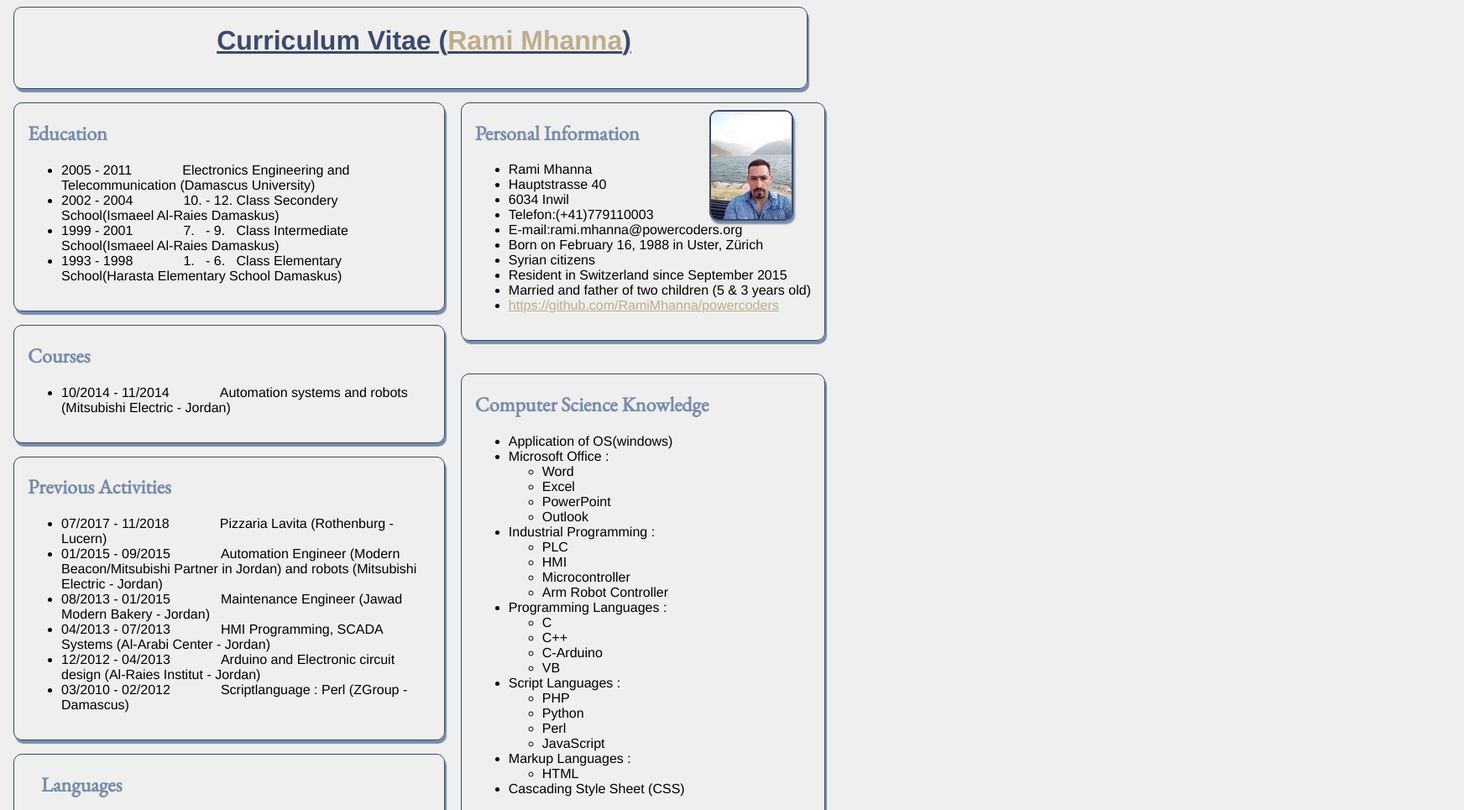
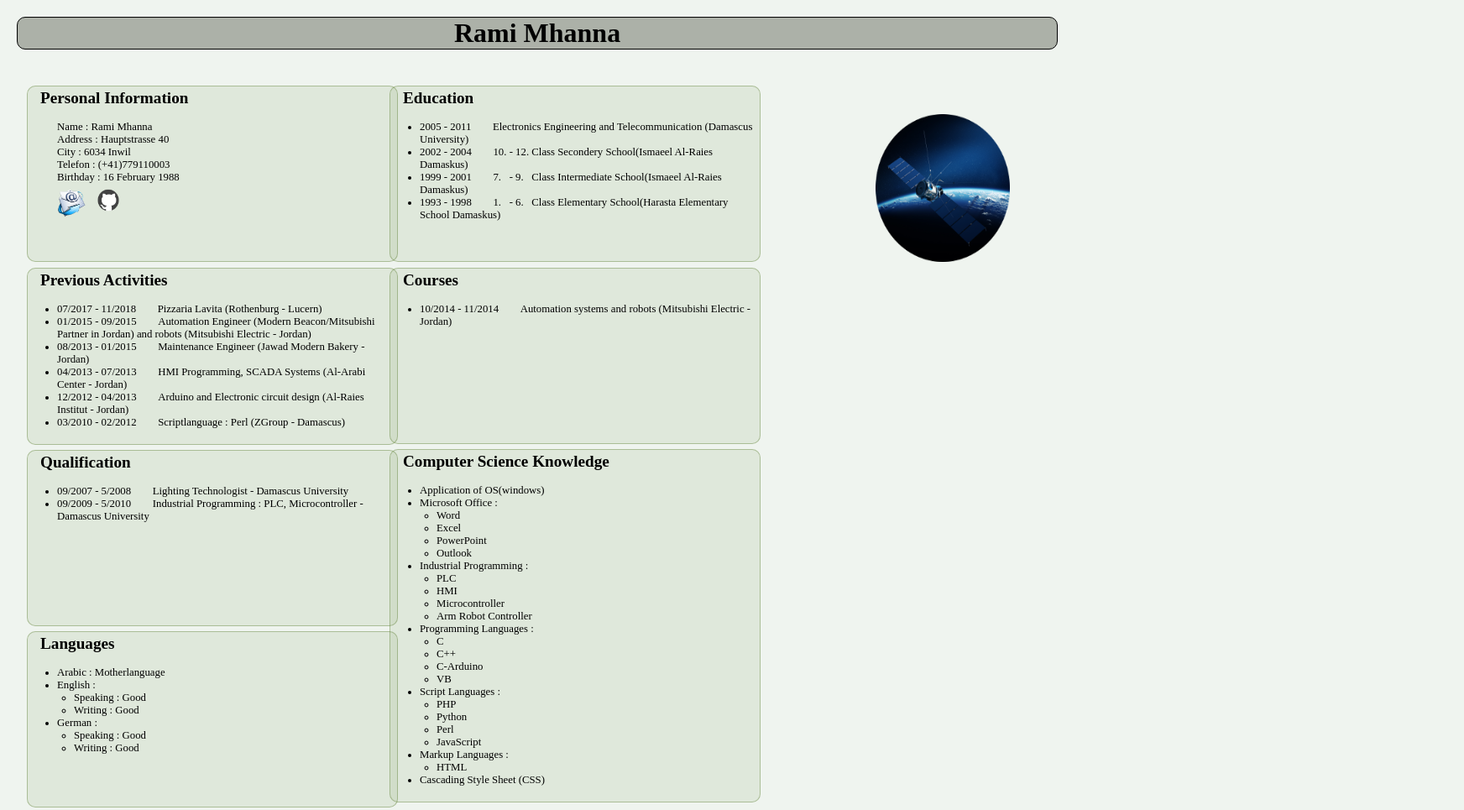
Before and after one commit to RamiMhanna/RamiMhanna.github.io, a plain HTML site: page portfolio/cv.html in a window 1280 px wide. Shown: the top 965 px of the page at 84% size, 1744 px wide, since content can reach past the window. Drawn offline with nearby package versions, Linux system fonts and the light colour scheme.

Commit message:
CV with 3 styles for 3 sizes with js

```diff
--- a/portfolio/cv.html
+++ b/portfolio/cv.html
@@ -1,64 +1,59 @@
 <!DOCTYPE html>
 <html lang="en" dir="ltr">
+
   <head>
     <meta charset="utf-8">
+    <meta name="viewport" content="width=device-width">
     <title>Rami Mhanna CV</title>
-    <link rel="stylesheet" type="text/css" href="style.css">
-    <!--  <link rel="stylesheet" type="text/css" href="style2.css">-->
+    <link href="style3.css" type="text/css" rel="stylesheet">
+    <link href="style2.css" type="text/css" rel="stylesheet" media="screen and (min-width: 426px)">
+    <link href="style.css" type="text/css" rel="stylesheet" media="screen and (min-width: 769px)">
     <link href="https://fonts.googleapis.com/css?family=EB+Garamond" rel="stylesheet">
+    <script src="cv.js"></script>
   </head>
 
   <body>
     <div id="header">
-      <h1>Curriculum Vitae (<span class="name">Rami Mhanna</span>)</h1>
+      <h1> Rami Mhanna </h1>
     </div>
 
-    <div id="personal">
-      <div class="personal1">
+    <div id="content">
+      <div id="extra_small">
+        <p><img src="space.png" alt="It is me" title="I swear it is me "></p>
+      </div>
+
+      <div id="links">
+        <button type="button" name="personal_information" id="personal_information_btn" onclick="show_personal_information()">Personal Information</button>
+        <button type="button" name="it_knowledge" id="it_knowledge_btn" onclick="show_it_knowledge()">IT Knowledge</button>
+        <button type="button" name="education" id="education_btn" onclick="show_education()">Education</button>
+        <button type="button" name="courses" id="courses_btn" onclick="show_courses()">Courses</button>
+        <button type="button" name="activities" id="activities_btn" onclick="show_activities()">Activities</button>
+        <button type="button" name="qualification" id="qualification_btn" onclick="show_qualification()">Qualification</button>
+        <button type="button" name="languages" id="languages_btn" onclick="show_languages()">Languages</button>
+      </div>
+
+      <div id="col1">
+        <div id="personal_information">
           <h2>Personal Information</h2>
 
           <ul>
-          <li>Rami Mhanna</li>
-          <li>Hauptstrasse 40</li>
-          <li>6034 Inwil</li>
-          <li>Telefon:(+41)779110003</li>
-          <li>E-mail:rami.mhanna@powercoders.org</li>
-          <li>Born on February 16, 1988 in Uster, Z&uuml;rich</li>
-          <li>Syrian citizens</li>
-          <li>Resident in Switzerland since September 2015</li>
-          <li>Married and father of two children (5 & 3 years old)</li>
-          <li><a href="https://github.com/RamiMhanna/powercoders">https://github.com/RamiMhanna/powercoders</a></li>
-        </ul>
-      </div>
-    </div>
-
-    <div class="education">
-      <h2>Education</h2>
-
-      <ul>
-        <li><span class="fromtoyear">2005 - 2011</span><span class="educationallevel">Electronics Engineering and Telecommunication (Damascus University)</span> </li>
-        <li><span class="fromtoyear">2002 - 2004</span><span class="educationallevel">10. - 12. Class Secondery School(Ismaeel Al-Raies Damaskus)</span> </li>
-        <li><span class="fromtoyear">1999 - 2001</span><span class="educationallevel">7. &nbsp; - 9. &nbsp; Class Intermediate School(Ismaeel Al-Raies Damaskus)</span> </li>
-        <li><span class="fromtoyear">1993 - 1998</span><span class="educationallevel">1. &nbsp; - 6. &nbsp; Class Elementary School(Harasta Elementary School Damaskus)</span> </li>
+            <li>Name : Rami Mhanna</li>
+            <li>Address : Hauptstrasse 40</li>
+            <li>City : 6034 Inwil</li>
+            <li>Telefon : (+41)779110003</li>
+            <li>Birthday : 16 February 1988</li>
+            <li><a class="img" href="mailto:rami.mhanna@powercoders.org"><img src="email.png" alt="rami.mhanna@powercoders.org" title="rami.mhanna@powercoders.org"></a>
+              <a class="github" href="https://github.com/RamiMhanna/powercoders"><img src="github.png" alt="https://github.com/RamiMhanna/powercoders" title="Github - Rami Mhanna"></a></li>
           </ul>
         </div>
 
-    <div class="education">
-      <h2>Courses</h2>
-
-      <ul>
-        <li><span class="fromtoyear">10/2014 - 11/2014</span><span class="educationallevel">Automation systems and robots (Mitsubishi Electric - Jordan)</span> </li>
-      </ul>
-    </div>
-
-    <div class="education">
+        <div id="activities">
           <h2>Previous Activities</h2>
 
           <ul>
             <li><span class="fromtoyear">07/2017 - 11/2018</span><span class="jobtitle">Pizzaria Lavita (Rothenburg - Lucern)</span> </li>
             <li><span class="fromtoyear">01/2015 - 09/2015</span><span class="jobtitle">Automation Engineer (Modern Beacon/Mitsubishi Partner in Jordan) and robots (Mitsubishi Electric -
-              Jordan)</span>
-        </li>
+                Jordan)</span></li>
             <li><span class="fromtoyear">08/2013 - 01/2015</span><span class="jobtitle">Maintenance Engineer (Jawad Modern Bakery - Jordan)</span> </li>
             <li><span class="fromtoyear">04/2013 - 07/2013</span><span class="jobtitle">HMI Programming, SCADA Systems (Al-Arabi Center - Jordan) </span> </li>
             <li><span class="fromtoyear">12/2012 - 04/2013</span><span class="jobtitle">Arduino and Electronic circuit design (Al-Raies Institut - Jordan)</span> </li>
@@ -94,8 +89,29 @@
             </li>
           </ul>
         </div>
+      </div>
 
-    <div id="knowledge">
+      <div id="col2">
+        <div id="education">
+          <h2>Education</h2>
+
+          <ul>
+            <li><span class="fromtoyear">2005 - 2011</span><span class="educationallevel">Electronics Engineering and Telecommunication (Damascus University)</span> </li>
+            <li><span class="fromtoyear">2002 - 2004</span><span class="educationallevel">10. - 12. Class Secondery School(Ismaeel Al-Raies Damaskus)</span> </li>
+            <li><span class="fromtoyear">1999 - 2001</span><span class="educationallevel">7. &nbsp; - 9. &nbsp; Class Intermediate School(Ismaeel Al-Raies Damaskus)</span> </li>
+            <li><span class="fromtoyear">1993 - 1998</span><span class="educationallevel">1. &nbsp; - 6. &nbsp; Class Elementary School(Harasta Elementary School Damaskus)</span> </li>
+          </ul>
+        </div>
+
+        <div id="courses">
+          <h2>Courses</h2>
+
+          <ul>
+            <li><span class="fromtoyear">10/2014 - 11/2014</span><span class="educationallevel">Automation systems and robots (Mitsubishi Electric - Jordan)</span> </li>
+          </ul>
+        </div>
+
+        <div id="it_knowledge">
           <h2>Computer Science Knowledge</h2>
 
           <ul>
@@ -140,8 +156,7 @@
             <li>Cascading Style Sheet (CSS)</li>
           </ul>
         </div>
-
-    <img class="personal2" src="me.jpg" alt="It is me" title="I swear it is me ">
+      </div>
+    </div>
   </body>
-
 </html>
--- a/portfolio/style.css
+++ b/portfolio/style.css
@@ -1,92 +1,85 @@
-body {
-  background-color: #EEEFEE;
-  font-family: Helvetica;
-  position: relative;
-  margin-left: 1em;
-  margin-right: 1em;
+/*This style sheet is for the screens that are bigger than 770px wide*/
+#extra_small p img {
+    width: 20vh;
+    height: 22vh;
+    position: absolute;
+    right: 6%;
+    top: 17%;
 }
 
-#knowledge, #languages, #qualification, #personal, #header, .education {
-  padding-bottom: 1em;
-  border: 1px solid #3E486A;
-  border-radius: 10px;
-  box-shadow: 2px 4px 1px #778BA9;
-  margin-bottom: 1em;
-  padding-left: 1em;
+#col1 {
+  position: absolute;
+  top: 6em;
+  left: 2em;
+  width:100%;
 }
 
-#header {
-  padding-left: 2em;
-  width: 57em;
+#col2 {
+  position: absolute;
+  top: 6em;
+  left: 29em;
+  width:100%;
 }
 
-#personal {
-  padding-right: 1em;
-  position:absolute;
-  top:7.1em;
-  left: 33.3em;
+#personal_information, #it_knowledge,
+#education, #courses, #activities,
+#languages, #qualification {
+  display: block;
+  position:static;
+  top:37em;
+  margin-top: .5em;
+  margin-bottom: .5em;
+}
+
+#personal_information_btn, #it_knowledge_btn,
+#education_btn, #courses_btn, #activities_btn,
+#languages_btn, #qualification_btn {
+display: none;
+}
+
+ul {
+  padding-left: 20px;
+  padding-right: 5px;
+}
+
+#personal_information {
+  top:7em;
+  left:2em;
+  width: 33%;
+}
+
+#education {
+  top:7em;
+  left:calc(3em + 33%);
+  width: 33%;
+}
+
+#activities {
+  top:23em;
+  left:2em;
+  width: 33%;
+}
+
+#courses {
+  top:23em;
+  left:calc(3em + 33%);
+  width: 33%;
 }
 
 #qualification {
-  padding-left: 2em;
-  position: absolute;
-  top: 64.3em;
-  left: 33.3em;
-  width: 23.7em;
+  top:59em;
+  left:2em;
+  width: 33%;
 }
 
 #languages {
-  padding-left: 2em;
-  width: 30em;
+  top:43em;
+  left:2em;
+  width: 33%;
 }
 
-#knowledge {
-  padding-right: 8.6em;
-  position: absolute;
-  top:27.3em;
-  left: 33.3em;
+#it_knowledge {
+  top:39em;
+  left:calc(3em + 33%);
+  width: 33%;
 }
-
-.educationallevel, .jobtitle {
-  padding-left: 60px;
-}
-
-.education {
-  padding-right: 1em;
-  width:30em;
-}
-
-.name {
-  color:#BEAC8C;
-}
-
-a {
-  color:#BEAC8C;
-}
-
-a:hover {
-  color:#3E486A;
-}
-
-h1 {
-  color:#3E486A;
-  text-align: center;
-  text-decoration: underline;
-}
-
-h2 {
-  color:#778BA9;
-  font-family: 'EB Garamond';
-}
-
-img {
-  border: 2px solid #3E486A;
-  border-radius: 10px;
-  box-shadow: 2px 4px 2px #778BA9;
-  display: inline-block;
-  width: 6em;
-  height: 8em;
-  position: absolute;
-  top:7.7em;
-  left:51.8em;
-}
--- a/portfolio/style2.css
+++ b/portfolio/style2.css
@@ -1,17 +1,33 @@
-.personal2{
-position: absolute;
-top: 80px;
-left: 60px;
-border: 2px solid darkblue;
-margin: 5px;
+/*This style sheet is for the screens that their wide is between  426px and 769px*/
+#links {
+  display: inline-grid;
 }
-#personal{
-float: right;
-border: 1px solid darkblue;
-margin: 5px;
 
+h2 {
+  padding-left: 0px;
 }
-.education{
-  border: 1px solid darkblue;
-  margin: 5px;
+
+ul {
+  padding-left: 5px;
+  padding-right: 5px;
 }
+
+#extra_small p img {
+    width: 20vh;
+    height: 22vh;
+    position: absolute;
+    right: 4em;
+    top: 4.5em;
+}
+
+#personal_information, #it_knowledge,
+#education, #courses, #activities,
+#languages, #qualification {
+   position: absolute;
+   top : 235px;
+   left : 220px;
+   width: 43%;
+   padding-top: 3px;
+   padding-left: 15px;
+   padding-right: 3px;
+ }
--- /dev/null
+++ b/portfolio/style3.css
@@ -0,0 +1,85 @@
+/*This style sheet is for the screens that are smaller than 425px wide*/
+body {
+  background-color: rgba(238, 243, 238, 0.89);
+  padding: 15px;
+  margin: 5px;
+}
+
+h1 {
+  margin-top: 0;
+  border: 1px solid black;
+  border-radius: 10px;
+  background-color: rgba(107, 113, 99, .5);
+  text-align: center;
+}
+
+h2 {
+  margin-top: 0;
+  padding-left: 30px;
+}
+
+#extra_small p img {
+  display: block;
+  margin: 0 auto;
+  width: 70%;
+  height: 70%;
+}
+
+#personal_information ul {
+  width: 80%;
+  list-style: none;
+}
+
+#links {
+  padding-left: 15px;
+  margin-bottom: 15px;
+  text-align: center;
+}
+
+#email {
+  font-size: 80%;
+  color: rgba(43, 41, 41, 0.62);
+  font-style: italic;
+}
+
+#personal_information_btn, #it_knowledge_btn,
+#education_btn, #courses_btn, #activities_btn,
+#languages_btn, #qualification_btn {
+  background-color: rgba(93, 126, 48, 0.4);
+  border: 1px groove rgba(93, 126, 48, 0.7);
+  border-radius: 10px;
+  box-shadow: 2px 2px lightgray;
+  padding: 5px;
+  margin: 3px;
+}
+
+
+#personal_information, #it_knowledge,
+#education, #courses, #activities,
+#languages, #qualification {
+  background-color: rgba(93, 126, 48, 0.1);
+  border: 1px groove rgba(93, 126, 48, 0.4);
+  border-radius: 10px;
+  padding: 25px 5px 5px 5px;
+  font-size: 80%;
+  display: none;
+  min-height: 25vh;
+}
+
+.img img{
+  width: 3em;
+  height: 2.5em;
+}
+
+.github img {
+  width: 3em;
+  height: 3em;
+}
+
+#personal_information {
+display: block;
+}
+
+.fromtoyear {
+  padding-right: 2em;
+}
```
Also changed, not shown: portfolio/cv.js (added, +69 -0 lines), portfolio/email.png (added), portfolio/github.png (added), portfolio/space.png (added). Lines whose indentation alone changed are shown as unchanged.
